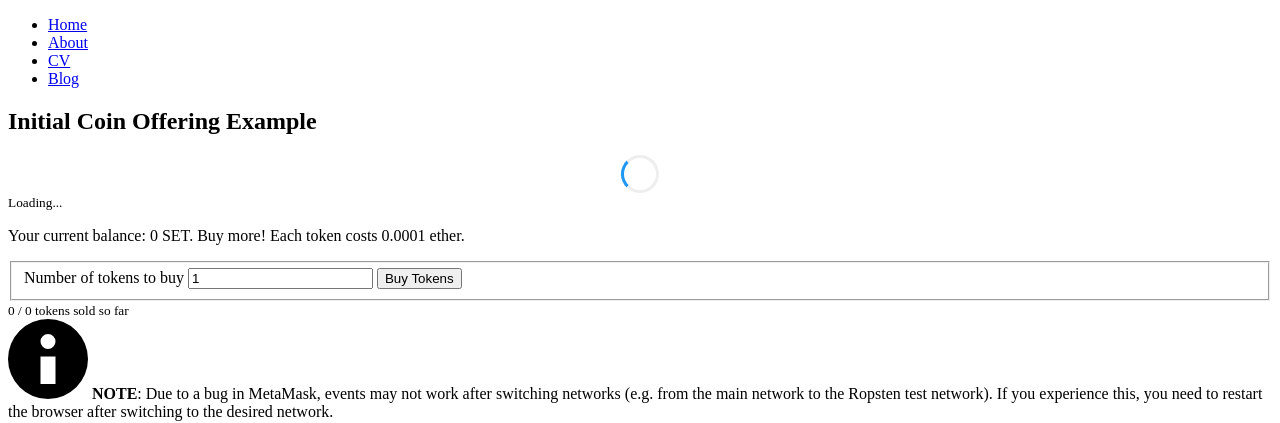
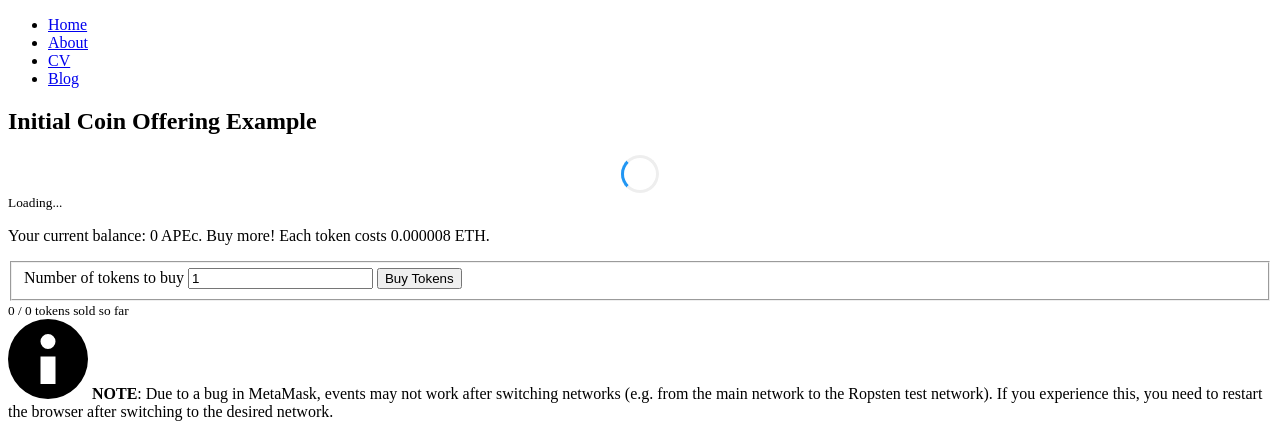
Before and after one commit to ApeCashProject/apec.github.io, a Jekyll site: the page built from index.html, in a window 1280 px wide. Shown: the top 423 px of the page. Built offline with Jekyll 4.4.1, drawn with Linux system fonts in a browser that asks for light colours.

Commit message:
Update index.html

```diff
--- a/index.html
+++ b/index.html
@@ -33,8 +33,8 @@ title: ApeCash Project
 </div>
 <div id="ui" class="dn">
   <p class="mt4">
-    Your current balance: <span id="owned">0</span> SET.
-    Buy more! Each token costs 0.0001 ether.
+    Your current balance: <span id="owned">0</span> APEc.
+    Buy more! Each token costs 0.000008 ETH.
   </p>
   <form id="buyForm" class="br2-ns">
     <fieldset class="cf bn ma0 pa0">
```
